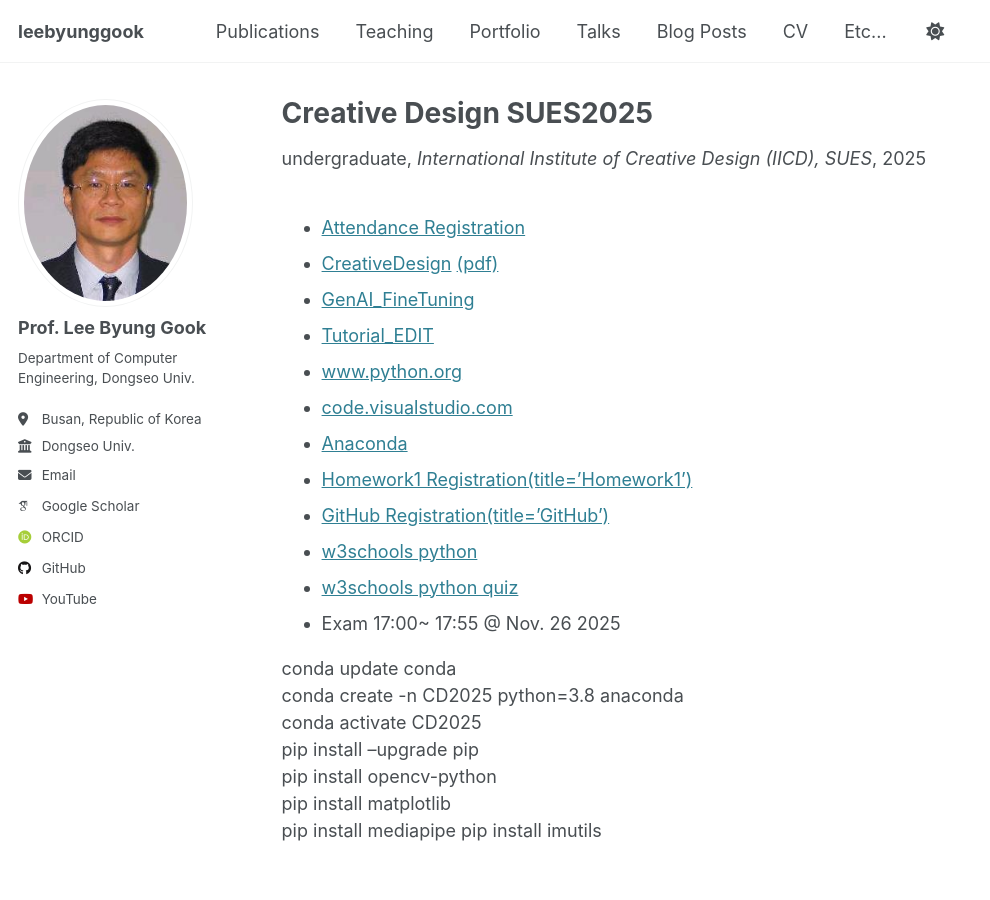
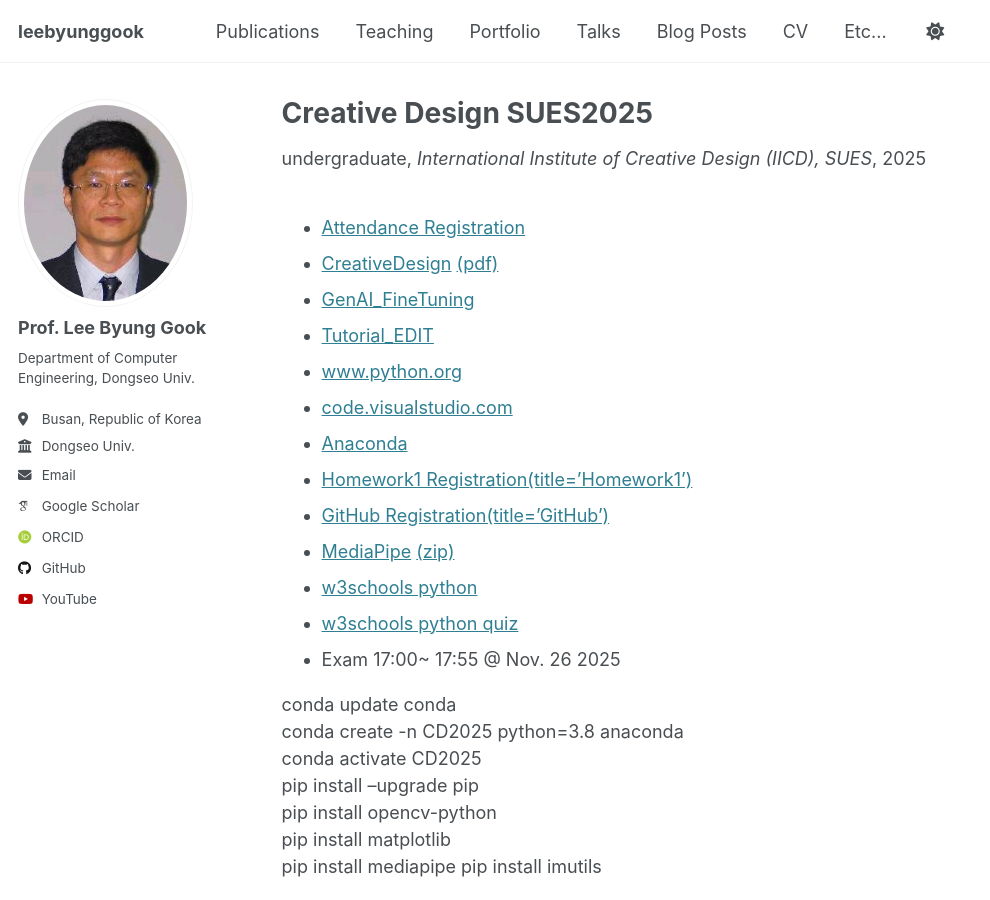
Before and after one commit to leebyunggook/leebyunggook.github.io, a Jekyll site: the page built from _teaching/2025-autumn-teaching-5.md, in a window 1280 px wide and 900 px high. Shown: the whole window, without its empty margins (0-990 px from the left). Built offline with Jekyll 4.4.1, drawn with Linux system fonts in a browser that asks for light colours; some web fonts are replaced.

Commit message:
Update 2025-autumn-teaching-5.md

```diff
--- a/_teaching/2025-autumn-teaching-5.md
+++ b/_teaching/2025-autumn-teaching-5.md
@@ -17,6 +17,7 @@ location: "Shanghai, China"
 * [Anaconda](https://www.anaconda.com/)
 * [Homework1 Registration(title='Homework1')](https://f.kdocs.cn/g/x8yRALXv/)
 * [GitHub Registration(title='GitHub')](https://f.kdocs.cn/g/x8yRALXv/)
+* [MediaPipe](./../files/MediaPipe.pdf) [(zip)](./../files/MediaPipe.zip)
 * [w3schools python](https://www.w3schools.com/python/default.asp)
 * [w3schools python quiz](https://www.w3schools.com/quiztest/quiztest.asp?qtest=PYTHON)
 * Exam 17:00~ 17:55 @ Nov. 26 2025
```
